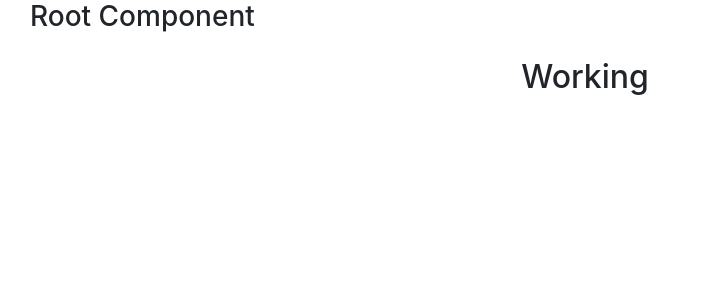
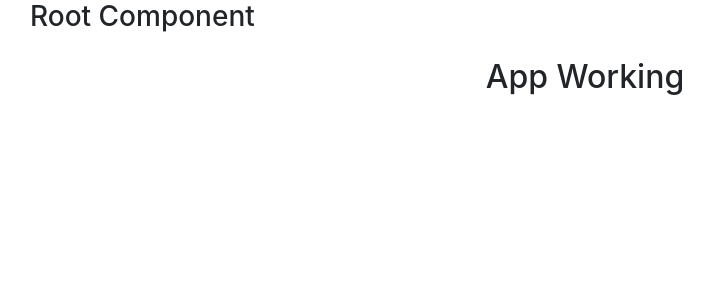
Before and after one commit to Pratham82/Angular-tutorial, an Angular app in the folder Angular-The-Complete-Guide/shopping-recipe-app/: page / in a window 1280 px wide. Shown: the top 300 px of the page, without its empty margins (55-768 px from the left). Built offline with nearby package versions, Linux system fonts and the light colour scheme.

Commit message:
Added new text

```diff
--- a/Angular-The-Complete-Guide/shopping-recipe-app/src/app/app.component.html
+++ b/Angular-The-Complete-Guide/shopping-recipe-app/src/app/app.component.html
@@ -2,7 +2,7 @@
 <div class="container">
   <div class="row">
     <div class="col-md-12">
-      <h2 class="text-center mt-3">Working</h2>
+      <h2 class="text-center mt-3">App Working</h2>
     </div>
   </div>
 </div>
```
